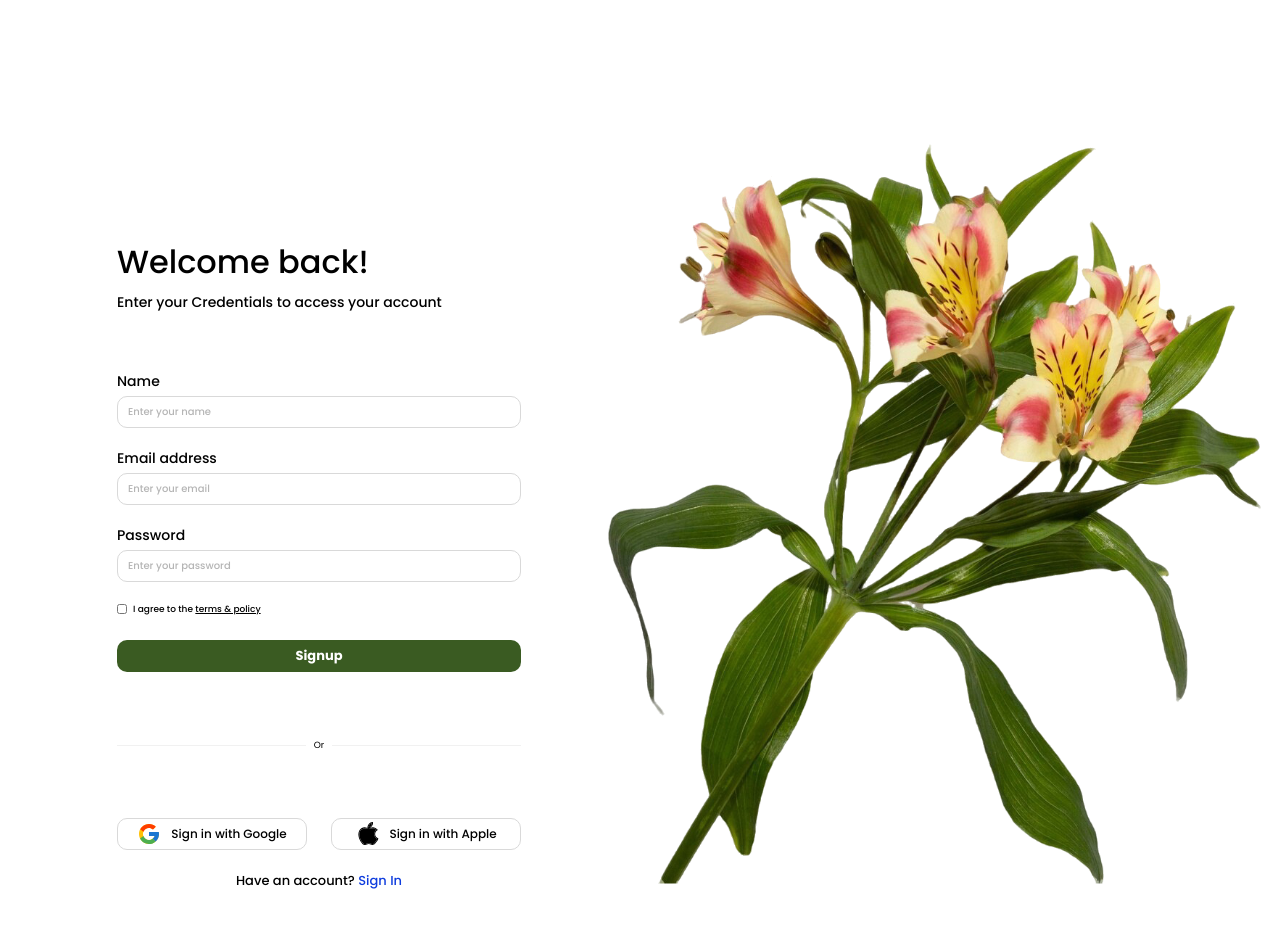
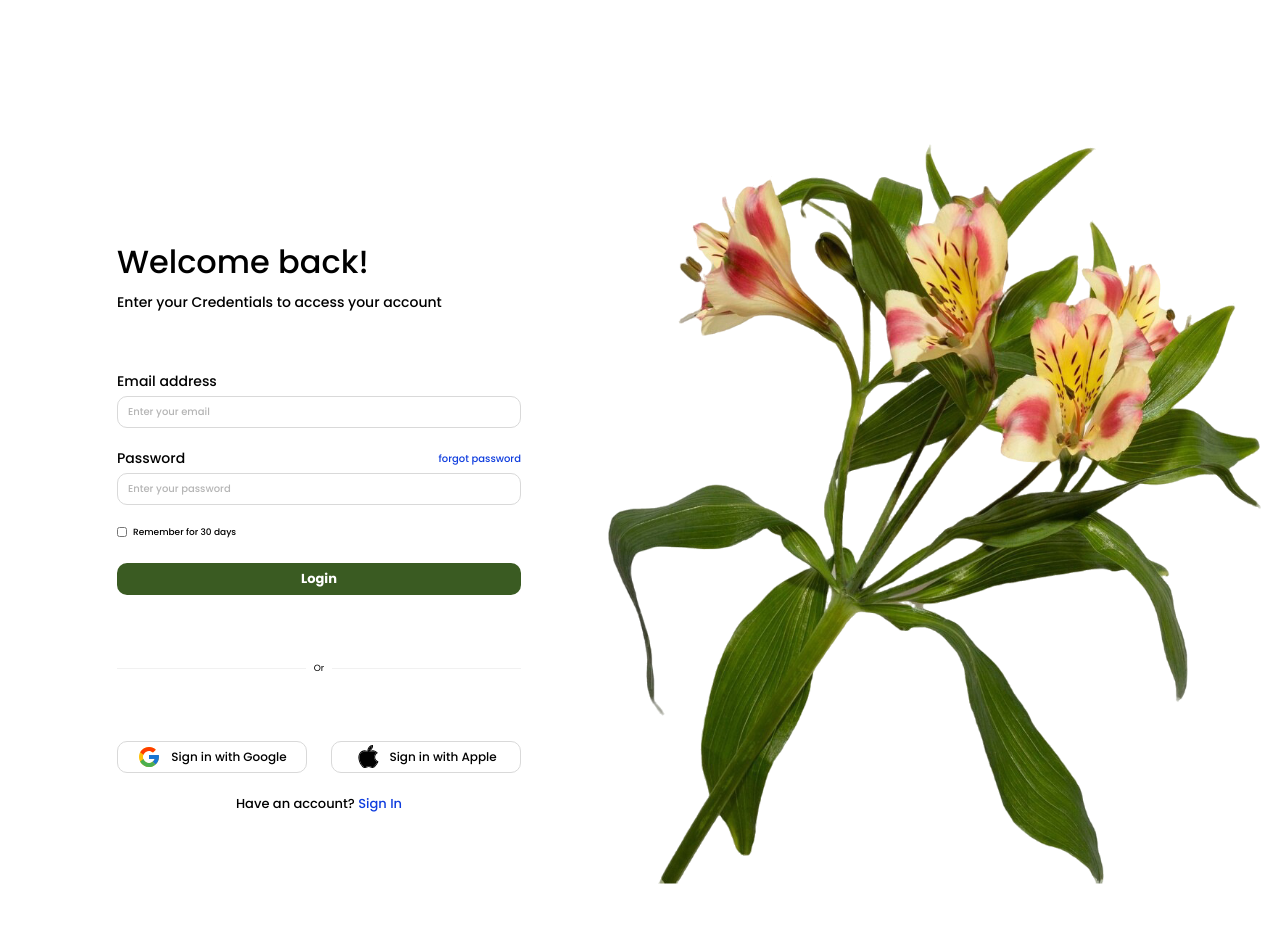
Before and after one commit to DanielCasimiro67/appdev1-final-practical-exam, a React (Vite) app: page / in a window 1280 px wide. Shown: the top 928 px of the page. Built offline with nearby package versions, Linux system fonts and the light colour scheme.

Commit message:
Update Login form

```diff
--- a/src/components/Login/Login.jsx
+++ b/src/components/Login/Login.jsx
@@ -12,9 +12,9 @@ export default function Login() {
     setMessage('This exam preview does not connect to an authentication service.')
   }
 
-  function showTerms(event) {
+  function showForgotPassword(event) {
     event.preventDefault()
-    setMessage('The terms & policy page is not included in this exam preview.')
+    setMessage('Password recovery is not connected in this exam preview.')
   }
 
   return (
@@ -25,23 +25,22 @@ export default function Login() {
           <form className={styles.form} onSubmit={handleSubmit}>
             <div className={styles.fields}>
               <div className={styles.field}>
-                <label className={styles.label} htmlFor="signup-name">Name</label>
-                <input className={styles.input} id="signup-name" name="name" type="text" placeholder="Enter your name" autoComplete="name" required />
+                <label className={styles.label} htmlFor="login-email">Email address</label>
+                <input className={styles.input} id="login-email" name="email" type="email" placeholder="Enter your email" autoComplete="email" required />
               </div>
               <div className={styles.field}>
-                <label className={styles.label} htmlFor="signup-email">Email address</label>
-                <input className={styles.input} id="signup-email" name="email" type="email" placeholder="Enter your email" autoComplete="email" required />
-              </div>
-              <div className={styles.field}>
-                <label className={styles.label} htmlFor="signup-password">Password</label>
-                <input className={styles.input} id="signup-password" name="password" type="password" placeholder="Enter your password" autoComplete="new-password" required />
+                <div className={styles.labelRow}>
+                  <label className={styles.label} htmlFor="login-password">Password</label>
+                  <a className={styles.forgotLink} href="#forgot-password" onClick={showForgotPassword}>forgot password</a>
+                </div>
+                <input className={styles.input} id="login-password" name="password" type="password" placeholder="Enter your password" autoComplete="current-password" required />
               </div>
             </div>
             <label className={styles.checkboxLabel}>
-              <input className={styles.checkbox} name="terms" type="checkbox" required />
-              <span>I agree to the <a className={styles.termsLink} href="#terms" onClick={showTerms}>terms &amp; policy</a></span>
+              <input className={styles.checkbox} name="remember" type="checkbox" />
+              <span>Remember for 30 days</span>
             </label>
-            <button className={styles.primaryButton} type="submit">Signup</button>
+            <button className={styles.primaryButton} type="submit">Login</button>
           </form>
           <div className={styles.divider}>Or</div>
           <div className={styles.socialButtons}>
--- a/src/components/Login/Login.module.css
+++ b/src/components/Login/Login.module.css
@@ -250,3 +250,17 @@ a:focus-visible,
   font-weight: 500;
   line-height: 21px;
 }
+
+.labelRow {
+  display: flex;
+  align-items: center;
+  justify-content: space-between;
+  gap: 12px;
+}
+
+.forgotLink {
+  color: #0f3dde;
+  font-size: 10px;
+  font-weight: 500;
+  text-decoration: none;
+}
```
Also changed, not shown: casimiro-login-form.png (added).
